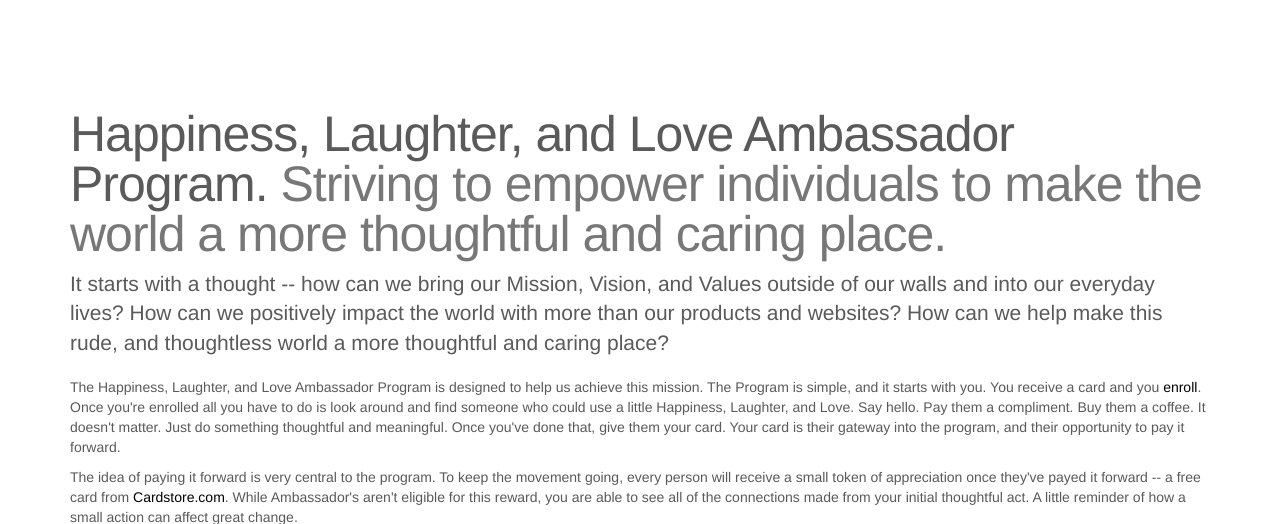
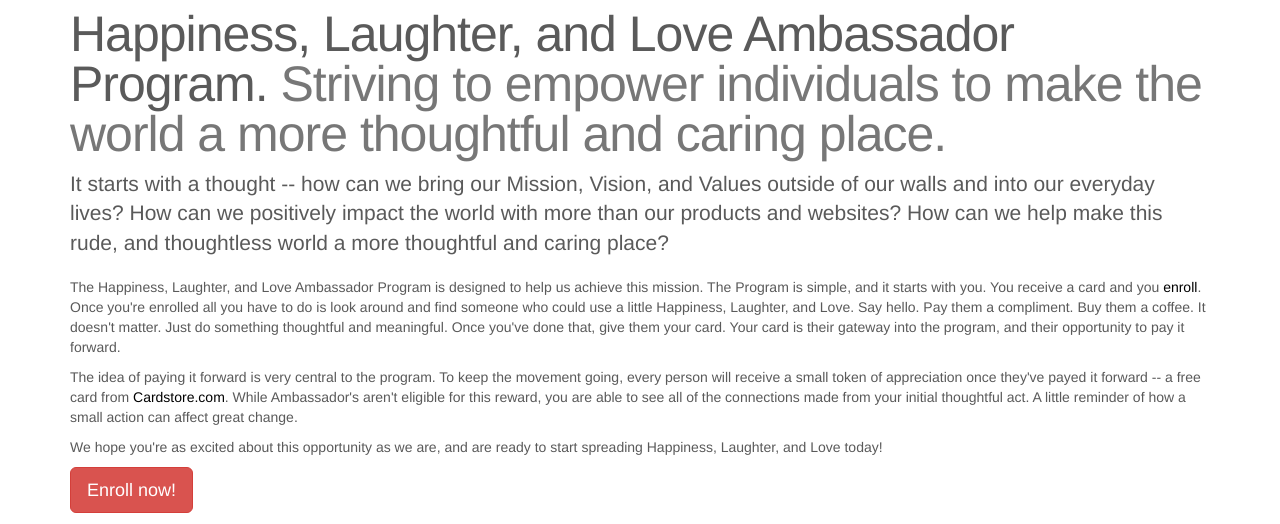
Before and after one commit to FourFourHero/givealittlelove, a Django app: page /about in a window 1280 px wide. Shown: the part 71-595 px from the top of the page. Run offline with Django 3.2, Linux system fonts and the light colour scheme; some libraries are stand-ins or nearby versions.

Commit message:
grrr more css

```diff
--- a/givealittlelove/gall/static/css/carousel.css
+++ b/givealittlelove/gall/static/css/carousel.css
@@ -50,6 +50,7 @@ a, a:hover, a:focus, a:active {
   height: 400px;
   margin-bottom: 10px;
 }
+
 /* Since positioning the image, we need to help out the caption */
 .carousel-caption {
   z-index: 10;
@@ -140,6 +141,6 @@ a, a:hover, a:focus, a:active {
 
 @media (min-width: 992px) {
   .featurette-heading {
-    margin-top: 120px;
+    margin-top: 20px;
   }
 }
```
